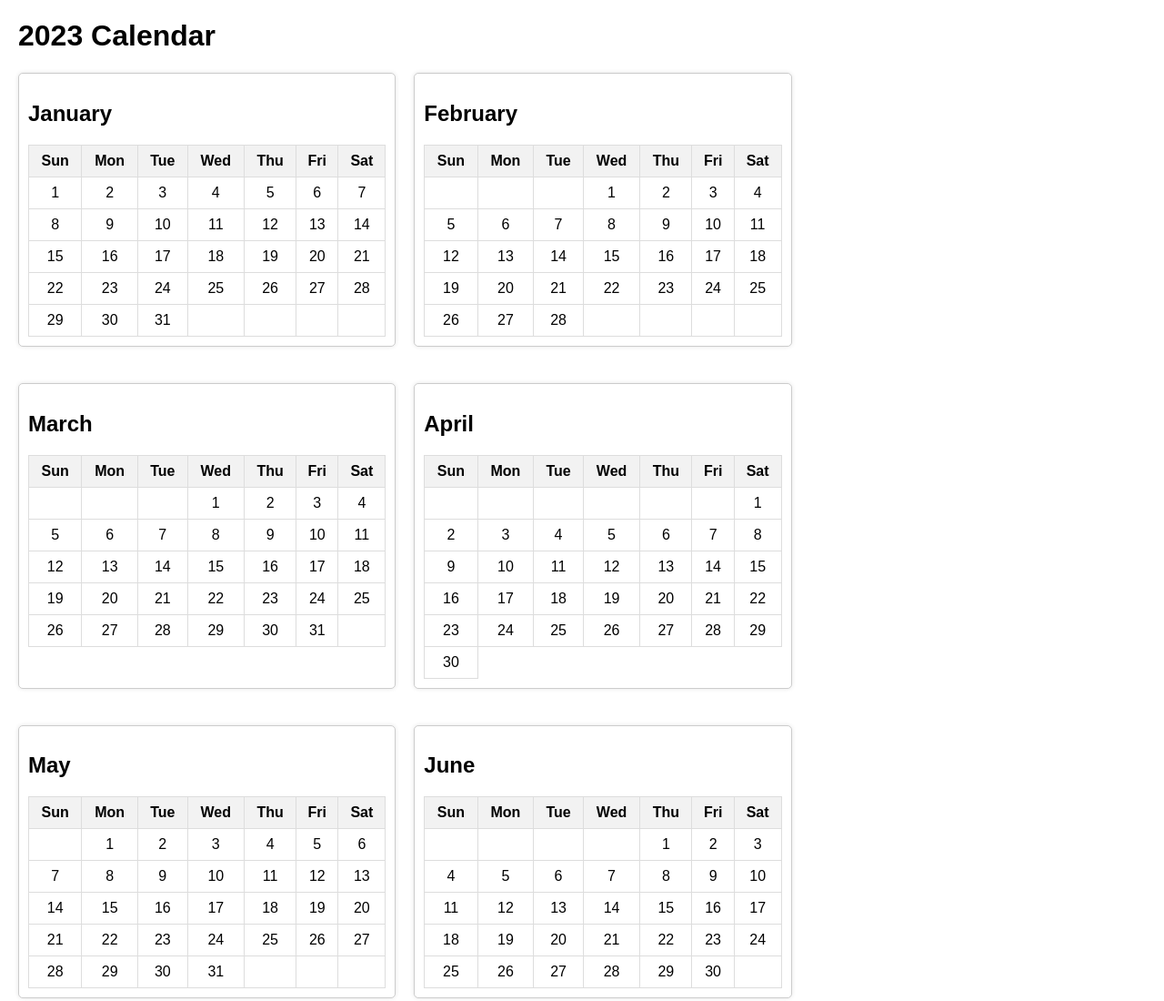
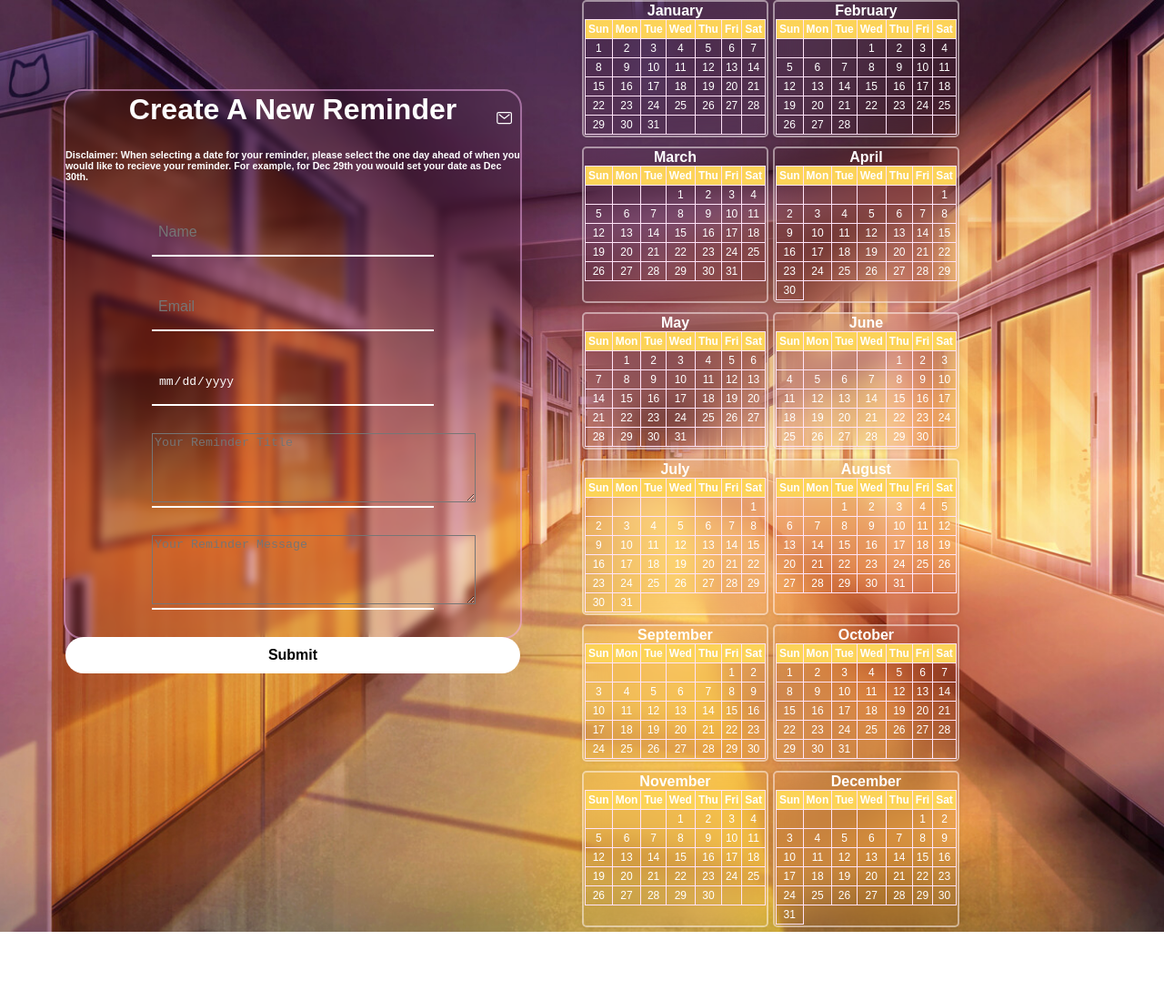
Before and after one commit to bhaw16/Hack-Brooklyn-Hackathon-Project, a plain HTML site: page Hackathon Project/front-end.html/index.html in a window 1280 px wide. Shown: the top 1100 px of the page at 91% size. After the commit the page ends 1024 px from the top, so only its background shows below. Drawn offline with nearby package versions, Linux system fonts and the light colour scheme.

Commit message:
Add files via upload
This is the official working program (All files in this program are needed for the program to run properly)

```diff
--- a/Hackathon Project/front-end.html/index.html
+++ b/Hackathon Project/front-end.html/index.html
@@ -3,12 +3,39 @@
 <head>
     <meta charset="UTF-8">
     <meta name="viewport" content="width=device-width, initial-scale=1.0">
-    <link rel="stylesheet" href="style.css">
-    <title>2023 Calendar</title>
+    <link rel="stylesheet" href="./style.css">
+    <title>Reminder Request</title>
 </head>
 <body>
+    <section>
+        <div class="form-box">
+            <div class="form-value">
+        <div class="container">
+            <form method="post" action="https://script.google.com/macros/s/AKfycbwyQ_IUPCQ4yOd9qsc4ifLoRCUUrtmm5E-H-DWT-ToSD7rh7fkeLhnGE_wNIQ0doP536w/exec" name="contact-form">
 
-    <h1>2023 Calendar</h1>
+                <h4>Create A New Reminder</h4>
+                <h6> Disclaimer: When selecting a date for your reminder, please select the one day ahead of when you
+                    would like to recieve your reminder. For example, for Dec 29th you would set your date as Dec 30th.  </h6>
+                <div class="inputbox">
+                <input type="text" name="your-name" placeholder="Name">
+            </div>
+            <div class="inputbox">
+                <ion-icon name="mail-outline"></ion-icon>
+                <input type="email" name="your-email" placeholder="Email">
+            </div>
+            <div class="inputbox">
+                <input type="date" name="date-of-message" placeholder="Date">
+                </div>
+                <div class="inputbox">
+                <textarea name="reminder-title" rows="1" placeholder="Your Reminder Title"></textarea>
+                </div>
+                <div class="inputbox">
+                <textarea name="reminder-message" rows="7" placeholder="Your Reminder Message"></textarea>
+            </div>
+                <input type="submit" value="Submit" id="submit">
+            </form>
+        </div>
+    </section>
 
     <div class="calendar">
         <!-- January -->
@@ -793,8 +820,10 @@
         </tr>
         </tbody>
     </table>
+</div>
 </body>
+<script type="module" src="https://unpkg.com/ionicons@5.5.2/dist/ionicons/ionicons.esm.js"></script>
+<script nomodule src="https://unpkg.com/ionicons@5.5.2/dist/ionicons/ionicons.js"></script>
+	<script src="Google Sheet.js"></script>
 </div>
-
-
 </html>
--- a/Hackathon Project/front-end.html/style.css
+++ b/Hackathon Project/front-end.html/style.css
@@ -1,23 +1,73 @@
+
 body {
   font-family: Arial, sans-serif;
-  margin: 20px;
+  margin: 0px;
+  padding-right: 20px;
+  display: grid;
+  grid-template-columns: repeat(2, 1fr);
+  gap: 20px;
+  background: url("../images/wallpaper.jpeg") no-repeat;
+  background-position: center;
+  background-size: cover;
+
 }
 
 .calendar {
   display: flex;
   flex-wrap: wrap;
-  gap: 20px;
+  gap: 5px;
+  /* justify-content: space-between; /* I added this to move calendar to the right but its in middle now */
+}
+
+.month {
+  backdrop-filter: blur(15px);
+  border-radius: 5px;
+  text-align: center;
+  padding: 1px;
+  box-shadow: 0 0 5px rgba(0, 0, 0, 0.1);
+  border: 2px solid rgba(255, 247, 247, 0.5);
+  margin-bottom: 20px;
+  background: transparent;
+  flex: 0 0 calc(33.33% - 50px);
+  margin-bottom: 5px;
+  color: white;
+
+
+}
+
+/* Hover effect for the month element */
+.month:hover {
+  background-color: #eeb861 /* Change background color on hover */
+}
+
+.hover-effect {
+  color: #333;
+  transition: color 0.3s ease;
+  transform: translateY(0);
+    transition: transform 0.3s ease;
+
+}
+
+.month:hover + .hover-effect {
+  color:  #eec173;
+  transform: translateY(-10px);
+
 }
 
 
-.month {
-  border: 1px solid #ccc;
-  border-radius: 5px;
-  padding: 10px;
-  box-shadow: 0 0 5px rgba(0, 0, 0, 0.1);
-  margin-bottom: 20px;
-  background-color: #fff; /* White background */
-  flex: 0 0 calc(33.33% - 20px); /* Three columns with 20px gap */
+
+
+.month h2{
+  margin: 0;
+  font-size: 16px;
+}
+h4{
+  margin-bottom: 25px;
+  text-align:center;
+}
+ h6{
+  font-size: 20;
+  color: white;
 }
 
 table {
@@ -26,11 +76,110 @@ table {
 }
 
 th, td {
-  border: 1px solid #ddd;
-  padding: 8px;
+  border: 1px solid rgb(255, 227, 248);
+  padding: 3px;
   text-align: center;
+  font-size: 12px;
 }
 
 th {
-  background-color: #f2f2f2;
+  background-color: rgb(252, 211, 88);
 }
+
+#content-container {
+  flex: 1; /* Take remaining space */
+  margin-left: 20px;
+}
+
+
+
+section{
+    display: flex;
+    justify-content: left;
+    align-items: center;
+    height: 100vh;
+    width: 100%;
+    background-position: center;
+    background-size: cover;
+    margin: 0;
+
+}
+.form-box{
+    position: relative;
+    width: 500px;
+    height: 600px;
+    background: transparent;
+    border: 2px solid rgba(245, 175, 240, 0.5);
+    border-radius: 20px;
+    backdrop-filter: blur(5px);
+    display: flex;
+    justify-content: left;
+    margin-left: 70px;
+    align-items: center;
+
+}
+h4{
+    font-size: 2em;
+    color: white;
+    text-align: center;
+}
+.inputbox {
+  margin: 30px auto; /* Vertically centered with top and bottom margin, horizontally centered with auto margins */
+  width: 310px;
+  border-bottom: 2px solid white;
+  text-align: center; /* Center the text within the input box */
+}
+
+.inputbox label{
+    position: absolute;
+    top: 50%;
+    left: 5px;
+    transform: translateY(-50%);
+    color: white;
+    font-size: 1em;
+    pointer-events: none;
+    transition: .5s;
+}
+
+
+
+textarea{
+     height: 70px;
+     width: 350px;
+     background-color: transparent;
+     outline: none;
+     color: white;
+}
+.inputbox input {
+    width: 200%;
+    height: 50px;
+    background: transparent;
+    border: none;
+    outline: none;
+    font-size: 1em;
+    padding:0 40px 0 7px;
+    color: white;
+}
+.inputbox ion-icon{
+    position: absolute;
+    right: 8px;
+    color: white;
+    font-size: 1.2em;
+    top: 20px;
+}
+
+#submit {
+    width: 100%;
+    height: 40px;
+    border-radius: 40px;
+    background: white;
+    border: none;
+    outline: none;
+    cursor: pointer;
+    font-size: 1em;
+    font-weight: 600;
+}
+
+#submit:hover{
+	background-color: white;
+}
```
Also changed, not shown: Hackathon Project/main.js/nodemailer.js (+63 -20 lines), Hackathon Project/images/wallpaper.jpeg (added).
